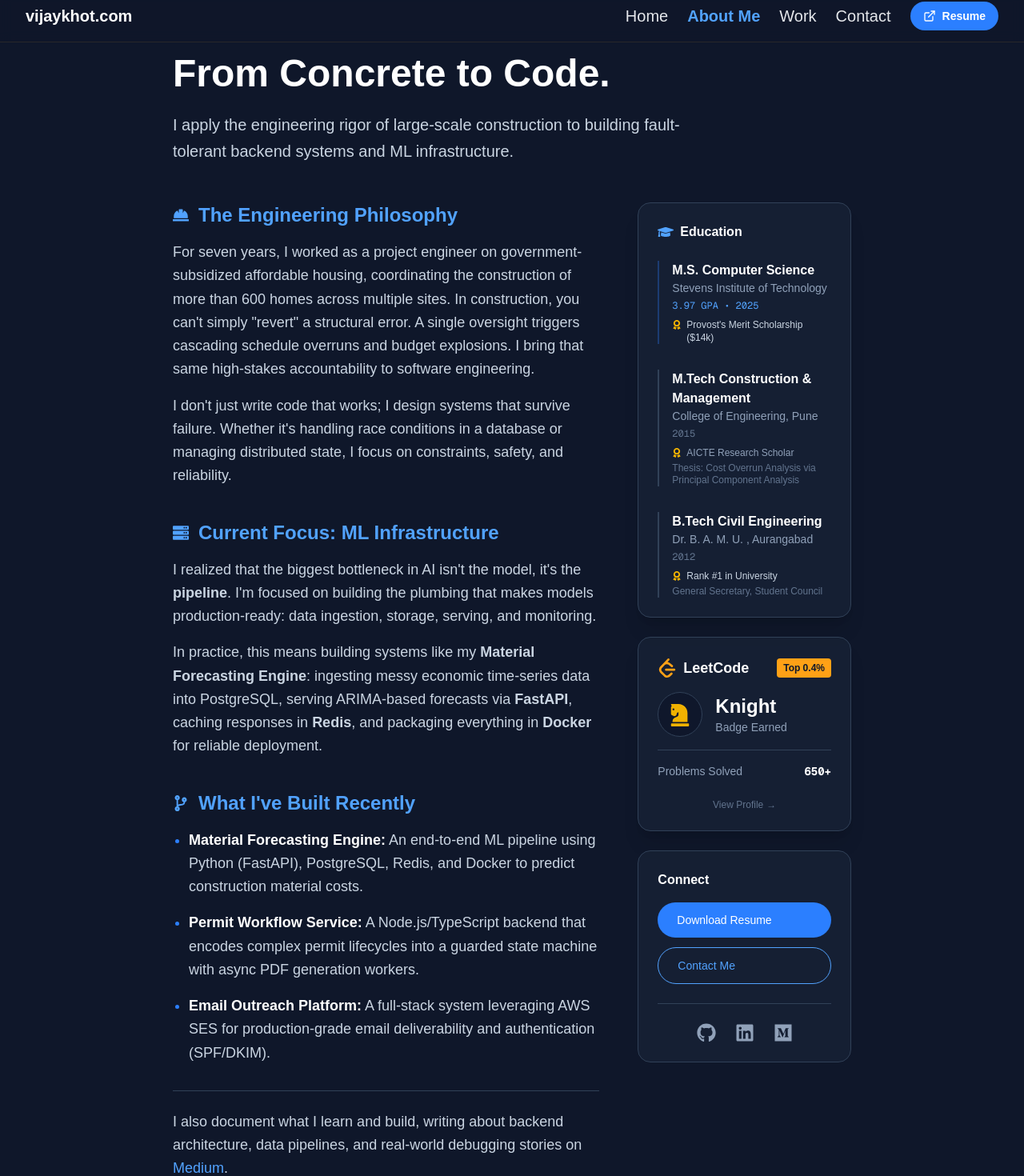
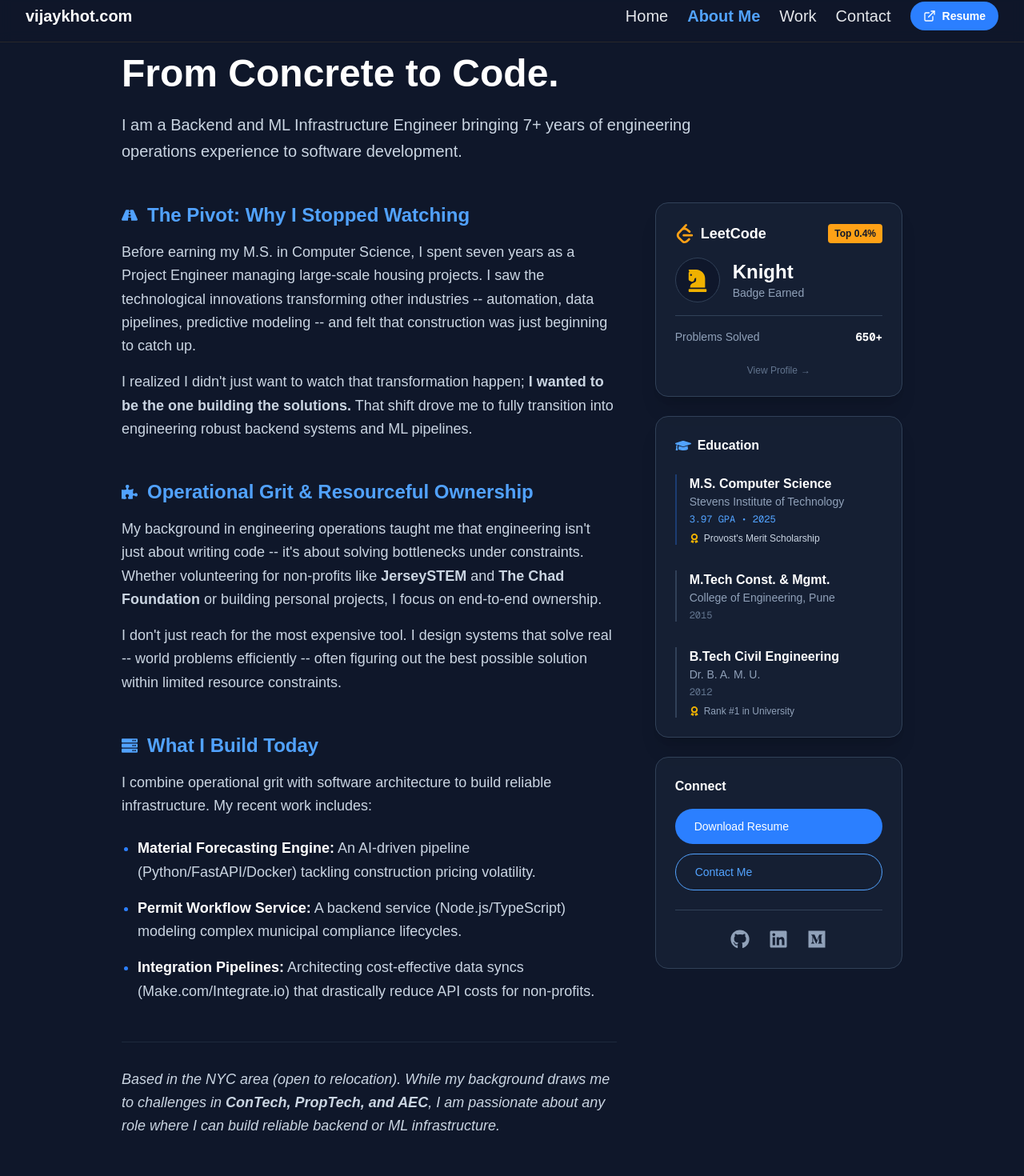
Before and after one commit to vijaybkhot/vijaykhot.dev, a Next.js app: page /about in a window 1280 px wide. Shown: the part 12-1482 px from the top of the page at 80% size. Built offline with nearby package versions, Linux system fonts and the light colour scheme.

Commit message:
Update about page with new content and styling

```diff
--- a/src/app/about/page.tsx
+++ b/src/app/about/page.tsx
@@ -4,8 +4,8 @@ import ButtonLink from "@/components/ButtonLink";
 import {
   FaChessKnight,
   FaServer,
-  FaHardHat,
-  FaCodeBranch,
+  FaRoad,
+  FaPuzzlePiece,
   FaGithub,
   FaLinkedin,
   FaMedium,
@@ -17,189 +17,111 @@ import { SiLeetcode } from "react-icons/si";
 export default function AboutPage() {
   return (
     <main className="min-h-screen bg-[#0f172a] text-slate-100 pb-20">
-      <section className="max-w-4xl px-6 py-20 mx-auto">
+      <section className="max-w-5xl px-6 py-20 mx-auto">
         {/* Header */}
         <h1 className="mb-6 text-4xl font-extrabold text-white sm:text-5xl">
           From Concrete to Code.
         </h1>
-        <h2 className="max-w-2xl mb-12 text-xl font-medium leading-relaxed text-slate-300">
-          I apply the engineering rigor of large-scale construction to building
-          fault-tolerant backend systems and ML infrastructure.
+        <h2 className="max-w-3xl mb-12 text-xl font-medium leading-relaxed text-slate-300">
+          I am a Backend and ML Infrastructure Engineer bringing 7+ years of
+          engineering operations experience to software development.
         </h2>
 
         <div className="grid gap-12 md:grid-cols-[2fr_1fr]">
           {/* Main Narrative Column */}
-          <div className="space-y-10">
-            {/* Section 1: Engineering Philosophy */}
+          <div className="space-y-12">
+            {/* Section 1: The Origin & Pivot */}
             <div>
               <h3 className="flex items-center gap-3 mb-4 text-2xl font-bold text-blue-400">
-                <FaHardHat className="text-xl" />
-                The Engineering Philosophy
+                <FaRoad className="text-xl" />
+                The Pivot: Why I Stopped Watching
               </h3>
               <p className="text-lg leading-relaxed text-slate-300">
-                For seven years, I worked as a project engineer on
-                government-subsidized affordable housing, coordinating the
-                construction of more than 600 homes across multiple sites. In
-                construction, you can&apos;t simply &quot;revert&quot; a
-                structural error. A single oversight triggers cascading schedule
-                overruns and budget explosions. I bring that same high-stakes
-                accountability to software engineering.
+                Before earning my M.S. in Computer Science, I spent seven years
+                as a Project Engineer managing large-scale housing projects. I
+                saw the technological innovations transforming other industries
+                -- automation, data pipelines, predictive modeling -- and felt
+                that construction was just beginning to catch up.
               </p>
               <p className="mt-4 text-lg leading-relaxed text-slate-300">
-                I don&apos;t just write code that works; I design systems that
-                survive failure. Whether it&apos;s handling race conditions in a
-                database or managing distributed state, I focus on constraints,
-                safety, and reliability.
+                I realized I didn&apos;t just want to watch that transformation
+                happen;{" "}
+                <strong>I wanted to be the one building the solutions.</strong>{" "}
+                That shift drove me to fully transition into engineering robust
+                backend systems and ML pipelines.
               </p>
             </div>
 
-            {/* Section 2: Current Focus (ML Infra) */}
+            {/* Section 2: Operational Grit */}
+            <div>
+              <h3 className="flex items-center gap-3 mb-4 text-2xl font-bold text-blue-400">
+                <FaPuzzlePiece className="text-xl" />
+                Operational Grit & Resourceful Ownership
+              </h3>
+              <p className="text-lg leading-relaxed text-slate-300">
+                My background in engineering operations taught me that
+                engineering isn&apos;t just about writing code -- it&apos;s
+                about solving bottlenecks under constraints. Whether
+                volunteering for non-profits like <strong>JerseySTEM</strong>{" "}
+                and <strong>The Chad Foundation</strong> or building personal
+                projects, I focus on end-to-end ownership.
+              </p>
+              <p className="mt-4 text-lg leading-relaxed text-slate-300">
+                I don&apos;t just reach for the most expensive tool. I design
+                systems that solve real -- world problems efficiently -- often
+                figuring out the best possible solution within limited resource
+                constraints.
+              </p>
+            </div>
+
+            {/* Section 3: Technical Expertise */}
             <div>
               <h3 className="flex items-center gap-3 mb-4 text-2xl font-bold text-blue-400">
                 <FaServer className="text-xl" />
-                Current Focus: ML Infrastructure
+                What I Build Today
               </h3>
-              <p className="text-lg leading-relaxed text-slate-300">
-                I realized that the biggest bottleneck in AI isn&apos;t the
-                model, it&apos;s the <strong>pipeline</strong>. I&apos;m focused
-                on building the plumbing that makes models production-ready:
-                data ingestion, storage, serving, and monitoring.
+              <p className="mb-6 text-lg leading-relaxed text-slate-300">
+                I combine operational grit with software architecture to build
+                reliable infrastructure. My recent work includes:
               </p>
-              <p className="mt-4 text-lg leading-relaxed text-slate-300">
-                In practice, this means building systems like my{" "}
-                <strong>Material Forecasting Engine</strong>: ingesting messy
-                economic time-series data into PostgreSQL, serving ARIMA-based
-                forecasts via <strong>FastAPI</strong>, caching responses in{" "}
-                <strong>Redis</strong>, and packaging everything in{" "}
-                <strong>Docker</strong> for reliable deployment.
-              </p>
-            </div>
-
-            {/* Section 3: What I'm Building (The Proof) */}
-            <div>
-              <h3 className="flex items-center gap-3 mb-4 text-2xl font-bold text-blue-400">
-                <FaCodeBranch className="text-xl" />
-                What I&apos;ve Built Recently
-              </h3>
               <ul className="pl-5 space-y-4 text-lg leading-relaxed list-disc text-slate-300 marker:text-blue-500">
                 <li>
                   <strong className="text-white">
                     Material Forecasting Engine:
                   </strong>{" "}
-                  An end-to-end ML pipeline using Python (FastAPI), PostgreSQL,
-                  Redis, and Docker to predict construction material costs.
+                  An AI-driven pipeline (Python/FastAPI/Docker) tackling
+                  construction pricing volatility.
                 </li>
                 <li>
                   <strong className="text-white">
                     Permit Workflow Service:
                   </strong>{" "}
-                  A Node.js/TypeScript backend that encodes complex permit
-                  lifecycles into a guarded state machine with async PDF
-                  generation workers.
+                  A backend service (Node.js/TypeScript) modeling complex
+                  municipal compliance lifecycles.
                 </li>
                 <li>
-                  <strong className="text-white">
-                    Email Outreach Platform:
-                  </strong>{" "}
-                  A full-stack system leveraging AWS SES for production-grade
-                  email deliverability and authentication (SPF/DKIM).
+                  <strong className="text-white">Integration Pipelines:</strong>{" "}
+                  Architecting cost-effective data syncs (Make.com/Integrate.io)
+                  that drastically reduce API costs for non-profits.
                 </li>
               </ul>
+            </div>
 
-              {/* NEW: Writing/Communication Section */}
-              <p className="pt-6 mt-8 text-lg leading-relaxed border-t text-slate-300 border-slate-700">
-                I also document what I learn and build, writing about backend
-                architecture, data pipelines, and real-world debugging stories
-                on{" "}
-                <a
-                  href="https://medium.com/@vijaysinh.khot"
-                  target="_blank"
-                  rel="noreferrer"
-                  className="text-blue-400 underline hover:text-blue-300 underline-offset-4 decoration-blue-400/30 hover:decoration-blue-400"
-                >
-                  Medium
-                </a>
-                .
+            {/* Section 4: Looking Forward */}
+            <div className="pt-8 border-t border-slate-800">
+              <p className="text-lg italic leading-relaxed text-slate-300">
+                Based in the NYC area (open to relocation). While my background
+                draws me to challenges in{" "}
+                <strong>ConTech, PropTech, and AEC</strong>, I am passionate
+                about any role where I can build reliable backend or ML
+                infrastructure.
               </p>
             </div>
           </div>
 
           {/* Sidebar: Stats & Resume */}
           <div className="flex flex-col gap-6">
-            {/* Education Card */}
-            <div className="p-6 transition-all duration-300 border shadow-xl bg-slate-800/50 border-slate-700 rounded-2xl hover:border-blue-500/50 hover:scale-[1.02]">
-              <h4 className="flex items-center gap-2 mb-6 font-semibold text-white">
-                <FaGraduationCap className="text-xl text-blue-400" />
-                Education
-              </h4>
-
-              <div className="space-y-8">
-                {/* Masters */}
-                <div className="relative pl-4 border-l-2 border-blue-500/30">
-                  <div className="font-bold text-white">
-                    M.S. Computer Science
-                  </div>
-                  <div className="text-sm text-slate-400">
-                    Stevens Institute of Technology
-                  </div>
-                  <div className="mt-1 font-mono text-xs text-blue-400">
-                    3.97 GPA • 2025
-                  </div>
-                  <div className="flex items-start gap-1.5 mt-2 text-xs text-slate-300">
-                    <FaAward className="text-yellow-500 shrink-0 mt-0.5" />
-                    <span>Provost&apos;s Merit Scholarship ($14k)</span>
-                  </div>
-                </div>
-
-                {/* MTech */}
-                <div className="relative pl-4 border-l-2 border-slate-700">
-                  <div className="font-bold text-white">
-                    M.Tech Construction & Management
-                  </div>
-                  <div className="text-sm text-slate-400">
-                    College of Engineering, Pune
-                  </div>
-                  <div className="mt-1 font-mono text-xs text-slate-500">
-                    2015
-                  </div>
-                  <div className="flex flex-col gap-1 mt-2 text-xs text-slate-400">
-                    <div className="flex items-start gap-1.5">
-                      <FaAward className="text-yellow-500 shrink-0 mt-0.5" />
-                      <span>AICTE Research Scholar</span>
-                    </div>
-                    <div className="leading-tight text-slate-500">
-                      Thesis: Cost Overrun Analysis via Principal Component
-                      Analysis
-                    </div>
-                  </div>
-                </div>
-
-                {/* BTech */}
-                <div className="relative pl-4 border-l-2 border-slate-700">
-                  <div className="font-bold text-white">
-                    B.Tech Civil Engineering
-                  </div>
-                  <div className="text-sm text-slate-400">
-                    Dr. B. A. M. U. , Aurangabad
-                  </div>
-                  <div className="mt-1 font-mono text-xs text-slate-500">
-                    2012
-                  </div>
-                  <div className="flex flex-col gap-1 mt-2 text-xs text-slate-400">
-                    <div className="flex items-start gap-1.5">
-                      <FaAward className="text-yellow-500 shrink-0 mt-0.5" />
-                      <span className="text-slate-300">
-                        Rank #1 in University
-                      </span>
-                    </div>
-                    <div className="leading-tight text-slate-500">
-                      General Secretary, Student Council
-                    </div>
-                  </div>
-                </div>
-              </div>
-            </div>
-            {/* LeetCode Knight Badge */}
+            {/* LeetCode Knight Badge (Top Proof of Skill) */}
             <a
               href="https://leetcode.com/u/vijay_khot/"
               target="_blank"
@@ -241,7 +163,62 @@ export default function AboutPage() {
               </div>
             </a>
 
-            {/* Connect Card with Socials */}
+            {/* Education Card */}
+            <div className="p-6 transition-all duration-300 border shadow-xl bg-slate-800/50 border-slate-700 rounded-2xl hover:border-blue-500/50 hover:scale-[1.02]">
+              <h4 className="flex items-center gap-2 mb-6 font-semibold text-white">
+                <FaGraduationCap className="text-xl text-blue-400" />
+                Education
+              </h4>
+
+              <div className="space-y-8">
+                {/* Masters */}
+                <div className="relative pl-4 border-l-2 border-blue-500/30">
+                  <div className="font-bold text-white">
+                    M.S. Computer Science
+                  </div>
+                  <div className="text-sm text-slate-400">
+                    Stevens Institute of Technology
+                  </div>
+                  <div className="mt-1 font-mono text-xs text-blue-400">
+                    3.97 GPA • 2025
+                  </div>
+                  <div className="flex items-start gap-1.5 mt-2 text-xs text-slate-300">
+                    <FaAward className="text-yellow-500 shrink-0 mt-0.5" />
+                    <span>Provost&apos;s Merit Scholarship</span>
+                  </div>
+                </div>
+
+                {/* MTech */}
+                <div className="relative pl-4 border-l-2 border-slate-700">
+                  <div className="font-bold text-white">
+                    M.Tech Const. & Mgmt.
+                  </div>
+                  <div className="text-sm text-slate-400">
+                    College of Engineering, Pune
+                  </div>
+                  <div className="mt-1 font-mono text-xs text-slate-500">
+                    2015
+                  </div>
+                </div>
+
+                {/* BTech */}
+                <div className="relative pl-4 border-l-2 border-slate-700">
+                  <div className="font-bold text-white">
+                    B.Tech Civil Engineering
+                  </div>
+                  <div className="text-sm text-slate-400">Dr. B. A. M. U.</div>
+                  <div className="mt-1 font-mono text-xs text-slate-500">
+                    2012
+                  </div>
+                  <div className="flex items-start gap-1.5 mt-2 text-xs text-slate-400">
+                    <FaAward className="text-yellow-500 shrink-0 mt-0.5" />
+                    <span>Rank #1 in University</span>
+                  </div>
+                </div>
+              </div>
+            </div>
+
+            {/* Connect Card */}
             <div className="p-6 border bg-slate-800/50 border-slate-700 rounded-2xl transition-all duration-300 hover:border-blue-500/50 hover:scale-[1.02]">
               <h4 className="mb-4 font-semibold text-white">Connect</h4>
               <div className="flex flex-col gap-3 mb-6">
@@ -257,7 +234,7 @@ export default function AboutPage() {
                 />
               </div>
 
-              {/* Social Icons Row */}
+              {/* Social Icons */}
               <div className="flex justify-center gap-6 pt-6 border-t border-slate-700">
                 <a
                   href="https://github.com/vijaybkhot"
```
